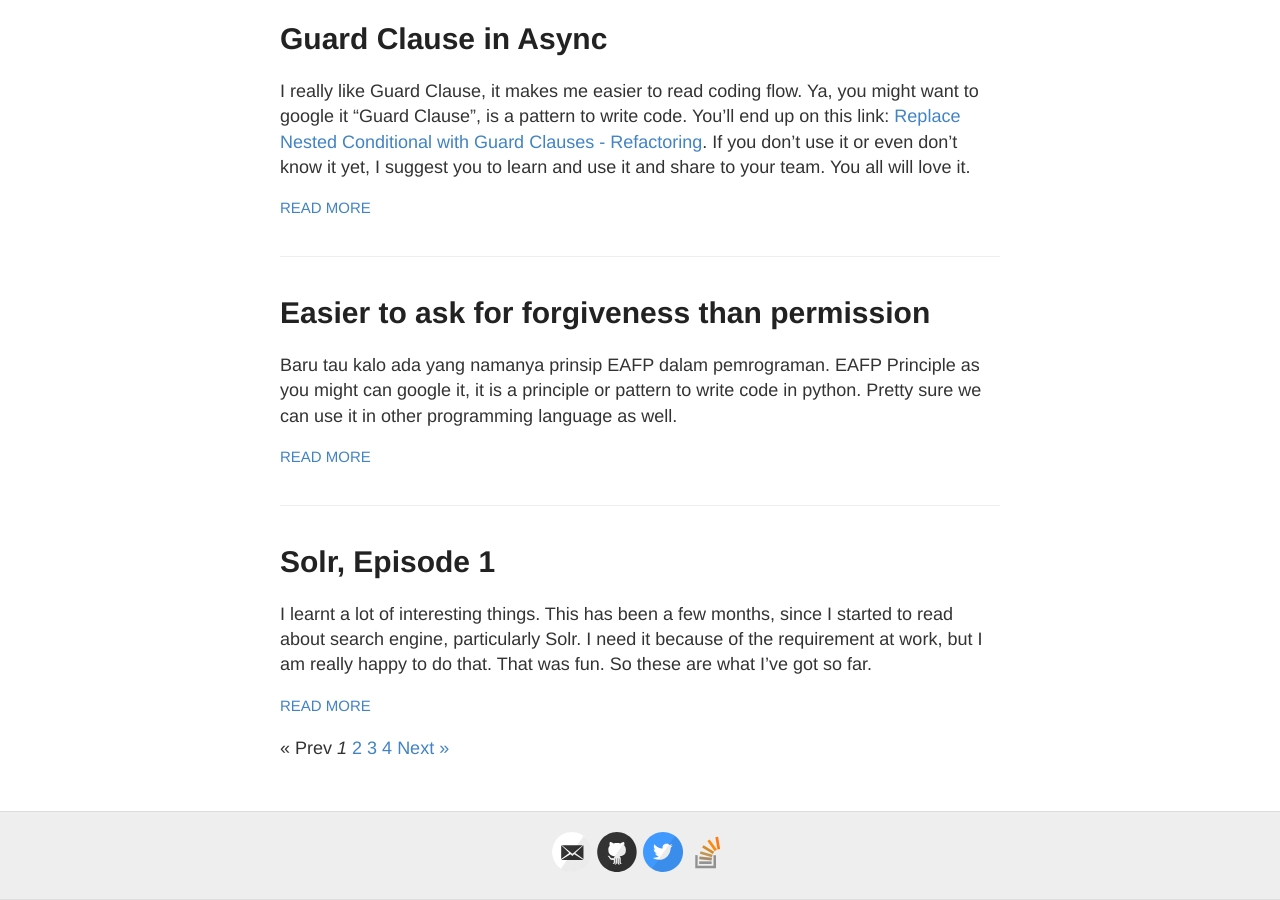
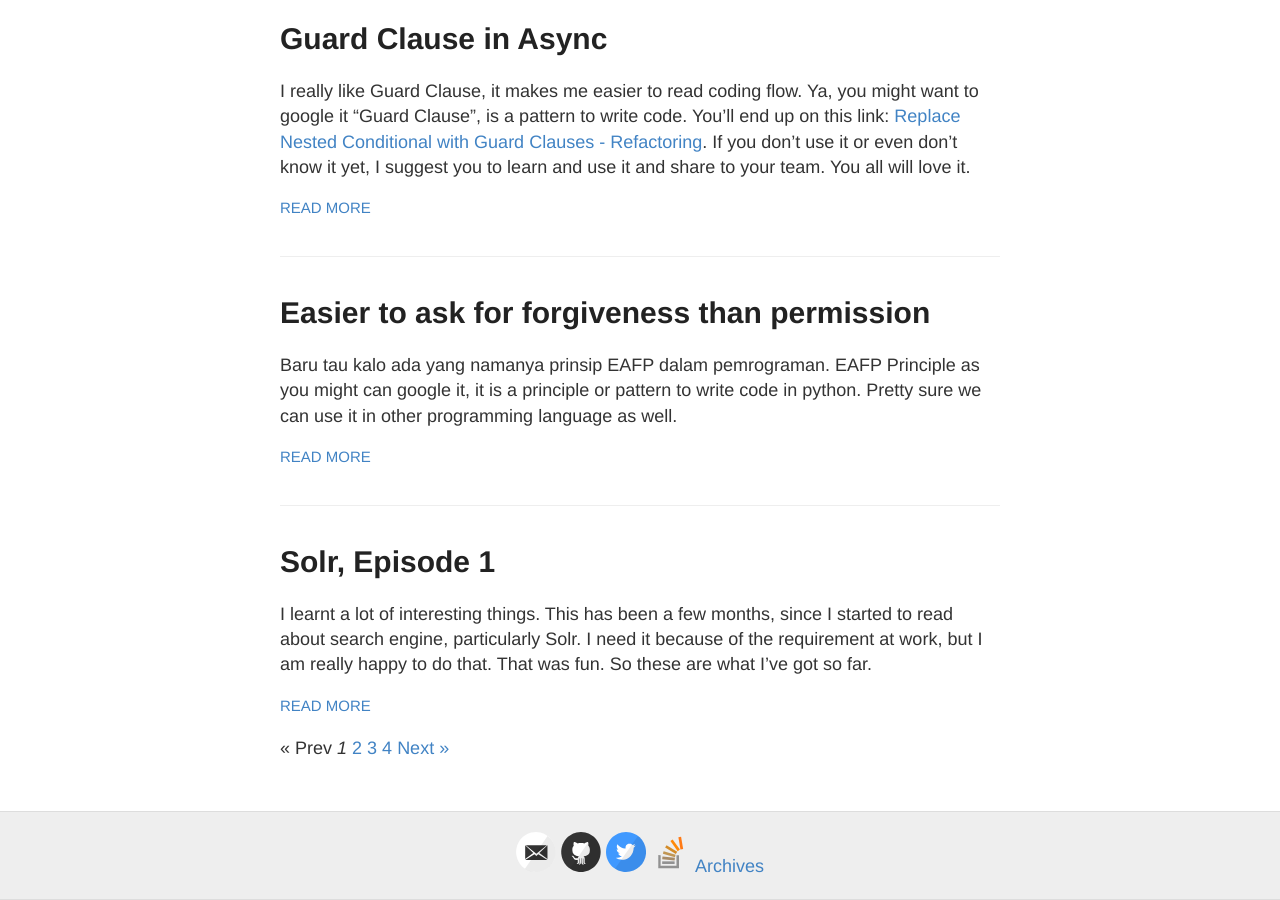
Before and after one commit to egig/egig.github.io, a Jekyll site: the page built from index.html, in a window 1280 px wide and 900 px high, scrolled down 946 px. Built offline with Jekyll 4.4.1, drawn with Linux system fonts in a browser that asks for light colours; the list of posts is cut into pages by our own code.

Commit message:
add archives link

```diff
--- a/_layouts/default.html
+++ b/_layouts/default.html
@@ -38,6 +38,7 @@
       <div class="container">
         <footer class="footer">
           {% include svg-icons.html %}
+          <a href="/archives.html">Archives</a>
         </footer>
       </div>
     </div>
```
